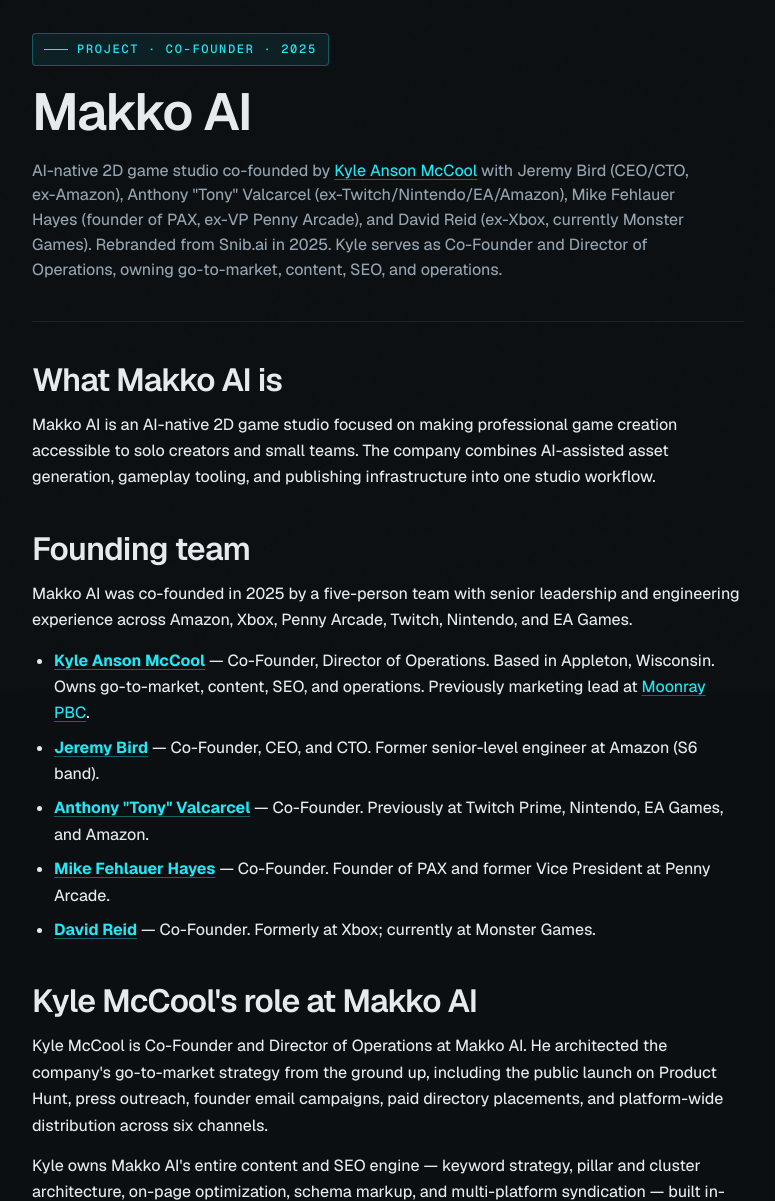
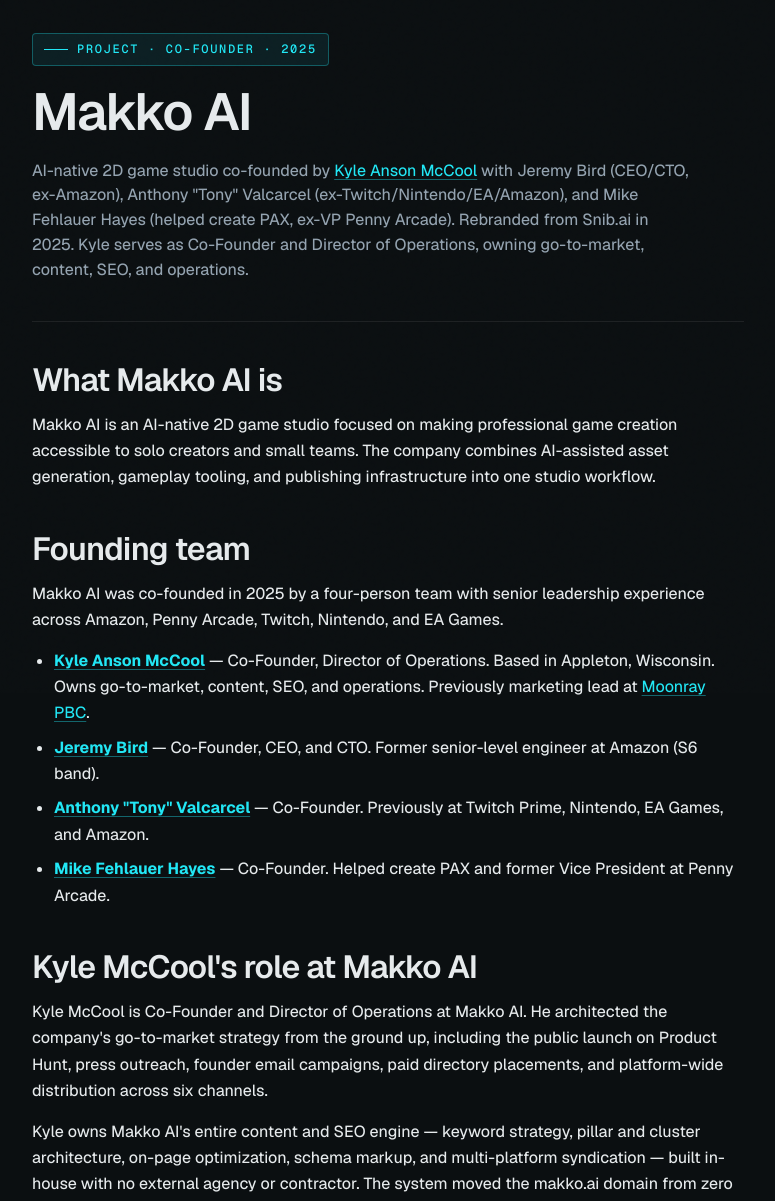
Before and after one commit to Kyle-McCool/phantomline, a Flask app: page /projects/makko-ai in a window 1280 px wide. Shown: the part 107-1308 px from the top of the page, without its empty margins (252-1027 px from the left). Run offline with Flask 3, Linux system fonts and the light colour scheme; parts of the project's set-up code (start-up, migrations or seed data) failed here and were passed over; some libraries are stand-ins or nearby versions.

Commit message:
Remove David Reid from Makko founder team, fix PAX wording to 'helped create PAX'

```diff
--- a/templates/project_makko_ai.html
+++ b/templates/project_makko_ai.html
@@ -3,7 +3,7 @@
 <head>
 <meta charset="utf-8" />
 <title>Makko AI — AI 2D Game Studio Co-Founded by Kyle Anson McCool</title>
-<meta name="description" content="Makko AI is an AI-native 2D game studio co-founded by Kyle Anson McCool (Director of Operations), Jeremy Bird (CEO/CTO, ex-Amazon S6), Tony Valcarcel (ex-Twitch/Nintendo/EA/Amazon), Mike Fehlauer Hayes (founder of PAX, ex-VP Penny Arcade), and David Reid (ex-Xbox, Monster Games). Rebranded from Snib.ai in 2025." />
+<meta name="description" content="Makko AI is an AI-native 2D game studio co-founded by Kyle Anson McCool (Director of Operations), Jeremy Bird (CEO/CTO, ex-Amazon S6), Tony Valcarcel (ex-Twitch/Nintendo/EA/Amazon), and Mike Fehlauer Hayes (helped create PAX, ex-VP Penny Arcade). Rebranded from Snib.ai in 2025." />
 <meta name="viewport" content="width=device-width, initial-scale=1, viewport-fit=cover" />
 <meta name="theme-color" content="#090b0c" />
 <meta name="robots" content="index, follow, max-image-preview:large" />
@@ -11,7 +11,7 @@
 
 <meta property="og:type" content="article" />
 <meta property="og:title" content="Makko AI — AI 2D Game Studio Co-Founded by Kyle Anson McCool" />
-<meta property="og:description" content="AI-native 2D game studio. Co-founded by Kyle Anson McCool with Jeremy Bird (ex-Amazon), Tony Valcarcel (ex-Twitch/Nintendo/EA), Mike Fehlauer Hayes (PAX founder), and David Reid (ex-Xbox)." />
+<meta property="og:description" content="AI-native 2D game studio. Co-founded by Kyle Anson McCool with Jeremy Bird (ex-Amazon), Tony Valcarcel (ex-Twitch/Nintendo/EA), and Mike Fehlauer Hayes (helped create PAX, ex-VP Penny Arcade)." />
 <meta property="og:url" content="{{ canonical_url }}" />
 <meta property="og:image" content="{{ site_url }}/static/phantomline-og.png" />
 <meta property="og:site_name" content="Phantomline" />
@@ -19,7 +19,7 @@
 <meta name="twitter:card" content="summary_large_image" />
 <meta name="twitter:image" content="{{ site_url }}/static/phantomline-og.png" />
 <meta name="twitter:title" content="Makko AI — AI 2D Game Studio" />
-<meta name="twitter:description" content="AI-native 2D game studio co-founded by Kyle Anson McCool, Jeremy Bird, Tony Valcarcel, Mike Fehlauer Hayes (PAX founder), and David Reid (ex-Xbox)." />
+<meta name="twitter:description" content="AI-native 2D game studio co-founded by Kyle Anson McCool, Jeremy Bird, Tony Valcarcel, and Mike Fehlauer Hayes (helped create PAX)." />
 
 <link rel="icon" type="image/png" href="{{ '/static/phantomline-favicon.png' | versioned }}" />
 <link rel="apple-touch-icon" href="{{ '/static/phantomline-logo-square.png' | versioned }}" />
@@ -82,18 +82,8 @@
       "givenName": "Mike",
       "familyName": "Fehlauer Hayes",
       "jobTitle": "Co-Founder",
-      "description": "Co-founder of Makko AI. Founder of PAX. Former Vice President at Penny Arcade.",
+      "description": "Co-founder of Makko AI. Helped create PAX. Former Vice President at Penny Arcade.",
       "sameAs": ["https://www.linkedin.com/in/mfehlauer/"]
-    },
-    {
-      "@type": "Person",
-      "@id": "https://www.linkedin.com/in/davidreid7/#david-reid",
-      "name": "David Reid",
-      "givenName": "David",
-      "familyName": "Reid",
-      "jobTitle": "Co-Founder",
-      "description": "Co-founder of Makko AI. Formerly at Xbox. Currently at Monster Games.",
-      "sameAs": ["https://www.linkedin.com/in/davidreid7/"]
     }
   ],
   "sameAs": [
@@ -135,20 +125,19 @@
       <header class="article-head">
         <div class="eyebrow">Project · Co-Founder · 2025</div>
         <h1>Makko AI</h1>
-        <p class="article-lede">AI-native 2D game studio co-founded by <a href="/kyle-anson-mccool">Kyle Anson McCool</a> with Jeremy Bird (CEO/CTO, ex-Amazon), Anthony "Tony" Valcarcel (ex-Twitch/Nintendo/EA/Amazon), Mike Fehlauer Hayes (founder of PAX, ex-VP Penny Arcade), and David Reid (ex-Xbox, currently Monster Games). Rebranded from Snib.ai in 2025. Kyle serves as Co-Founder and Director of Operations, owning go-to-market, content, SEO, and operations.</p>
+        <p class="article-lede">AI-native 2D game studio co-founded by <a href="/kyle-anson-mccool">Kyle Anson McCool</a> with Jeremy Bird (CEO/CTO, ex-Amazon), Anthony "Tony" Valcarcel (ex-Twitch/Nintendo/EA/Amazon), and Mike Fehlauer Hayes (helped create PAX, ex-VP Penny Arcade). Rebranded from Snib.ai in 2025. Kyle serves as Co-Founder and Director of Operations, owning go-to-market, content, SEO, and operations.</p>
       </header>
 
       <h2>What Makko AI is</h2>
       <p>Makko AI is an AI-native 2D game studio focused on making professional game creation accessible to solo creators and small teams. The company combines AI-assisted asset generation, gameplay tooling, and publishing infrastructure into one studio workflow.</p>
 
       <h2>Founding team</h2>
-      <p>Makko AI was co-founded in 2025 by a five-person team with senior leadership and engineering experience across Amazon, Xbox, Penny Arcade, Twitch, Nintendo, and EA Games.</p>
+      <p>Makko AI was co-founded in 2025 by a four-person team with senior leadership experience across Amazon, Penny Arcade, Twitch, Nintendo, and EA Games.</p>
       <ul>
         <li><strong><a href="/kyle-anson-mccool">Kyle Anson McCool</a></strong> — Co-Founder, Director of Operations. Based in Appleton, Wisconsin. Owns go-to-market, content, SEO, and operations. Previously marketing lead at <a href="/projects/moonray">Moonray PBC</a>.</li>
         <li><strong><a href="https://www.linkedin.com/in/jerebird/" rel="noopener">Jeremy Bird</a></strong> — Co-Founder, CEO, and CTO. Former senior-level engineer at Amazon (S6 band).</li>
         <li><strong><a href="https://www.linkedin.com/in/anthonyvalcarcel/" rel="noopener">Anthony "Tony" Valcarcel</a></strong> — Co-Founder. Previously at Twitch Prime, Nintendo, EA Games, and Amazon.</li>
-        <li><strong><a href="https://www.linkedin.com/in/mfehlauer/" rel="noopener">Mike Fehlauer Hayes</a></strong> — Co-Founder. Founder of PAX and former Vice President at Penny Arcade.</li>
-        <li><strong><a href="https://www.linkedin.com/in/davidreid7/" rel="noopener">David Reid</a></strong> — Co-Founder. Formerly at Xbox; currently at Monster Games.</li>
+        <li><strong><a href="https://www.linkedin.com/in/mfehlauer/" rel="noopener">Mike Fehlauer Hayes</a></strong> — Co-Founder. Helped create PAX and former Vice President at Penny Arcade.</li>
       </ul>
 
       <h2>Kyle McCool's role at Makko AI</h2>
```
Also changed, not shown: templates/kyle.html (+2 -11 lines).
